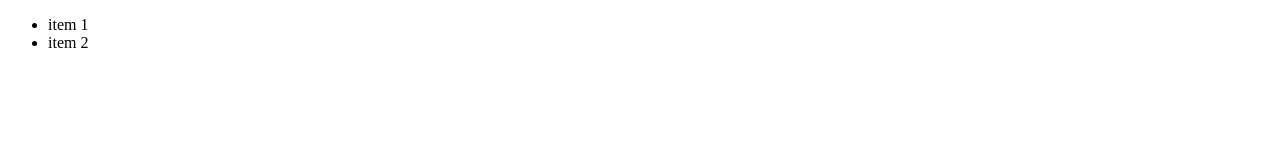
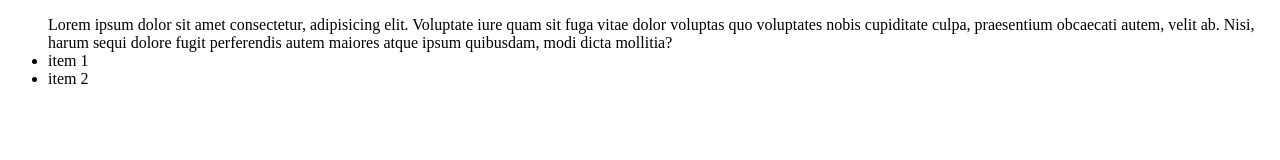
Before and after one commit to sweeptic/Git-Going-Fast-One-Hour-Git-Crash-Course, a plain HTML site: page web/index.html in a window 1280 px wide. Drawn offline with Linux system fonts and the light colour scheme.

Commit message:
Updating index page for my project

```diff
--- a/web/index.html
+++ b/web/index.html
@@ -11,6 +11,17 @@
 <body>
 
     <ul class="nav">
+
+        <div class="content">
+            Lorem ipsum dolor sit amet consectetur, adipisicing elit. Voluptate iure quam sit fuga vitae dolor voluptas
+            quo
+            voluptates nobis cupiditate culpa, praesentium obcaecati autem, velit ab. Nisi, harum sequi dolore fugit
+            perferendis autem maiores atque ipsum quibusdam, modi dicta mollitia?
+        </div>
+
+
+
+
         <li>item 1 </li>
         <li>item 2</li>
     </ul>
```
